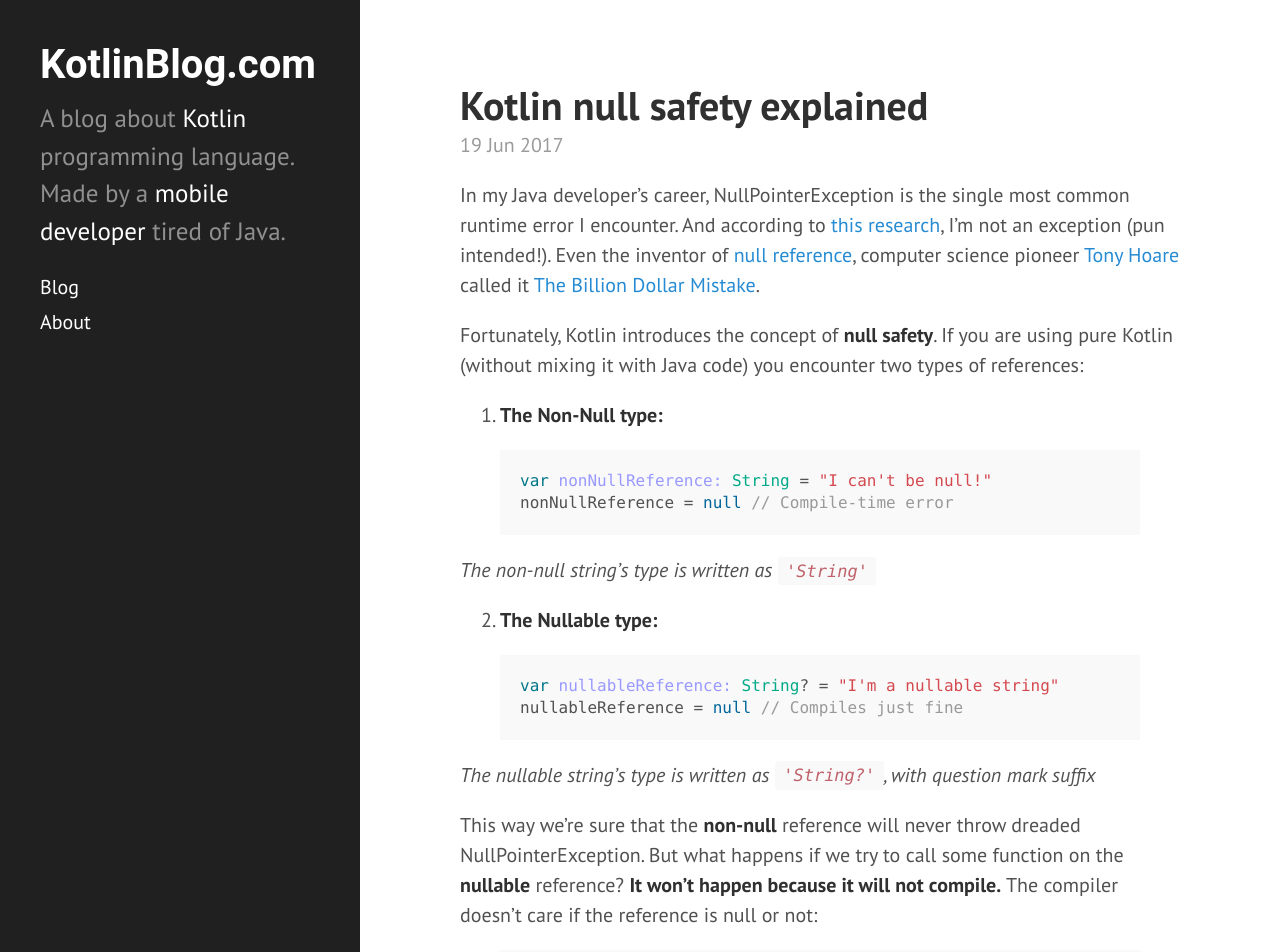
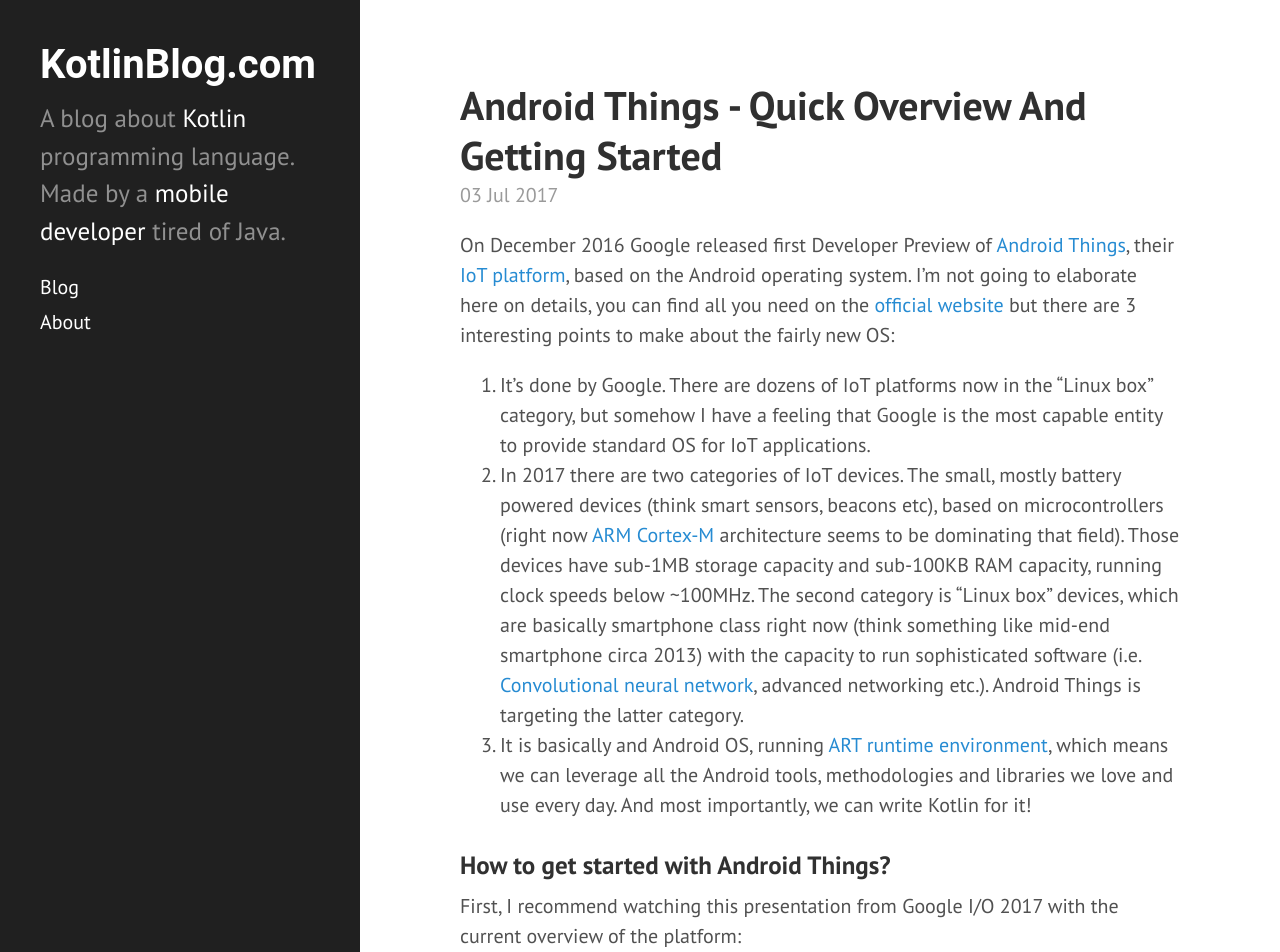
Before and after one commit to slomin/kotlinblog, a Jekyll site: the page built from index.html, in a window 1280 px wide and 1400 px high. Shown: the top 952 px of the window. Built offline with Jekyll 4.4.1, drawn with Linux system fonts in a browser that asks for light colours; the list of posts is cut into pages by our own code; some of the changed text lies outside the part shown.

Commit message:
post: Android Things - Quick Overview And Getting Started

```diff
--- /dev/null
+++ b/_posts/2017-07-03-android-things-overview.md
@@ -0,0 +1,43 @@
+---
+layout: post
+title: Android Things - Quick Overview And Getting Started
+comments: true
+---
+On December 2016 Google released first Developer Preview of [Android Things](https://developer.android.com/things/hardware/index.html), their [IoT platform](https://en.wikipedia.org/wiki/Internet_of_things), based on the Android operating system. I'm not going to elaborate here on details, you can find all you need on the [official website](https://developer.android.com/things) but there are 3 interesting points to make about the fairly new OS:
+
+1. It's done by Google. There are dozens of IoT platforms now in the "Linux box" category, but somehow I have a feeling that Google is the most capable entity to provide standard OS for IoT applications.
+2. In 2017 there are two categories of IoT devices. The small, mostly battery powered devices (think smart sensors, beacons etc), based on microcontrollers (right now [ARM Cortex-M](https://en.wikipedia.org/wiki/ARM_Cortex-M) architecture seems to be dominating that field). Those devices have sub-1MB storage capacity and sub-100KB RAM capacity, running clock speeds below ~100MHz. The second category is "Linux box" devices, which are basically smartphone class right now (think something like mid-end smartphone circa 2013) with the capacity to run sophisticated software (i.e. [Convolutional neural network](https://en.wikipedia.org/wiki/Convolutional_neural_network), advanced networking etc.). Android Things is targeting the latter category.
+3. It is basically and Android OS, running [ART runtime environment](https://en.wikipedia.org/wiki/Android_Runtime), which means we can leverage all the Android tools, methodologies and libraries we love and use every day. And most importantly, we can write Kotlin for it!
+
+### How to get started with Android Things? ###
+
+First, I recommend watching this presentation from Google I/O 2017 with the current overview of the platform:
+
+<iframe width="560" height="315" src="https://www.youtube.com/embed/sjpNek_7z-I" frameborder="0" allowfullscreen="allowfullscreen"></iframe>{: .center-image }
+*Google I/O 2017 Android Things presentation*
+{: .center-caption }
+
+Second, you need to buy some hardware. But if you don't have experience with electronics I don't recommend starting straight from Android Things capable device. I recommend starting with inexpensive [Arduino](https://en.wikipedia.org/wiki/Arduino) starter kit. There are two reasons why:
+
+- You will learn all the essentials (basics about [electronics engineering](https://en.wikipedia.org/wiki/Electronic_engineering), different parts, current, wiring a breadboard) on a cheap device that loads your code and boots in a matter of seconds. If you mess something up you won't burn fairly expensive device like Raspberry Pi. And all the basics are the same on both platforms.
+- You will be able to use the same parts for Android Things development. Same breadboards, jumper wires, LEDs, resistors, LCDs etc.
+
+![Arduino kit by Kuman]({{ site.url }}/images/android_things_1/things_1.jpg){: .center-image }
+*Arduino kit by Kuman*
+{: .center-caption }
+
+I recommend cheap Arduino UNO R3 clone starter kit. I bought a starter kit from [Kuman](www.kumantech.com) for around ~30USD from Amazon, and the quality of the Arduino board was quite nice. In my opinion, the UNO R3 version is best for learning purposes (there are dozens more Arduino boards) cause this one is the "standard", easy to learn (pins are clearly marked so it is super easy to wire it up) and most of the tutorials use this board. When choosing your Arduino kit, make sure it has some [female to male jumper wires included](https://statics3.seeedstudio.com/product/jumperwire125mm_01.jpg) since the Raspberry Pi 3 uses male [GPIO](https://en.wikipedia.org/wiki/General-purpose_input/output) ports. Arduino uses custom [IDE](https://en.wikipedia.org/wiki/Arduino#Software_development) and the language you program in is based on C and C++. The IDE is very mature and a pleasure to develop in. After getting your starter kit, I would recommend going through this [tutorial series](https://www.youtube.com/watch?v=uzxlDWMhCH4&list=PL6PplMTH29SHgRPDufZhfMRoFwRAIrzOp) by Jeremy Blum. It goes through all the basics of electronics engineering, almost all the knowledge you acquire will be directly transferred to Android Things development.
+
+![Arduino wired up with LCD]({{ site.url }}/images/android_things_1/things_2.jpg){: .center-image }
+*Arduino wired up with the LCD screen*
+{: .center-caption }
+
+After playing a bit with Arduino and going through the basics you can switch to Android Things. For the first development board, I would recommend [Raspberry Pi 3 Model B](https://www.raspberrypi.org/products/raspberry-pi-3-model-b/). It is very popular device, you can get it in any country for about 30-40USD. On a recent [Android Developers Backstage podcast](http://androidbackstage.blogspot.com/2017/06/episode-71-things.html), Android Things guys mentioned that this device is by far the most popular now in the community, which makes troubleshooting a lot easier. All the flashing and development instructions are available on the [official website](https://developer.android.com/things). As always, [Stack Overflow](https://stackoverflow.com/questions/tagged/android-things) is very helpful, especially now, during the preview phase were the official docs aren't mature yet.
+
+![Raspberry Pi 3 blinking led]({{ site.url }}/images/android_things_1/things_3.jpg){: .center-image }
+*Hello world of electronics: a blinking LED*
+{: .center-caption }
+
+![Raspberry Pi 3 with Arduino kit LCD]({{ site.url }}/images/android_things_1/things_4.jpg){: .center-image }
+*Arduino 1602 LCD screen wired for Raspberry Pi with Android Things*
+{: .center-caption }
--- a/public/css/hyde.css
+++ b/public/css/hyde.css
@@ -166,7 +166,18 @@ a.sidebar-nav-item:focus {
   }
 }
 
+/*Custom CSS for cenetering the images and captions*/
 
+.center-image {
+    margin: 0 auto;
+    display: block;
+}
+
+.center-caption {
+  color:gray;
+  font-size: 80%;
+  text-align: center;
+}
 
 /*
  * Themes
```
Also changed, not shown: images/android_things_1/things_1.jpg (added), images/android_things_1/things_2.jpg (added), images/android_things_1/things_3.jpg (added), images/android_things_1/things_4.jpg (added).
